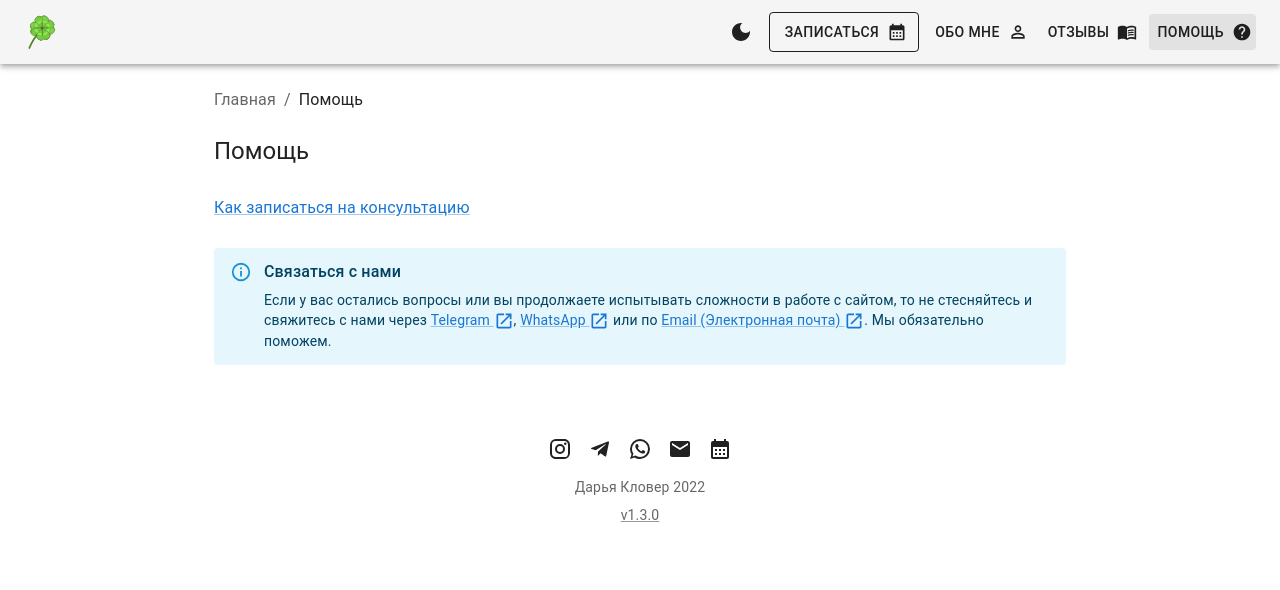
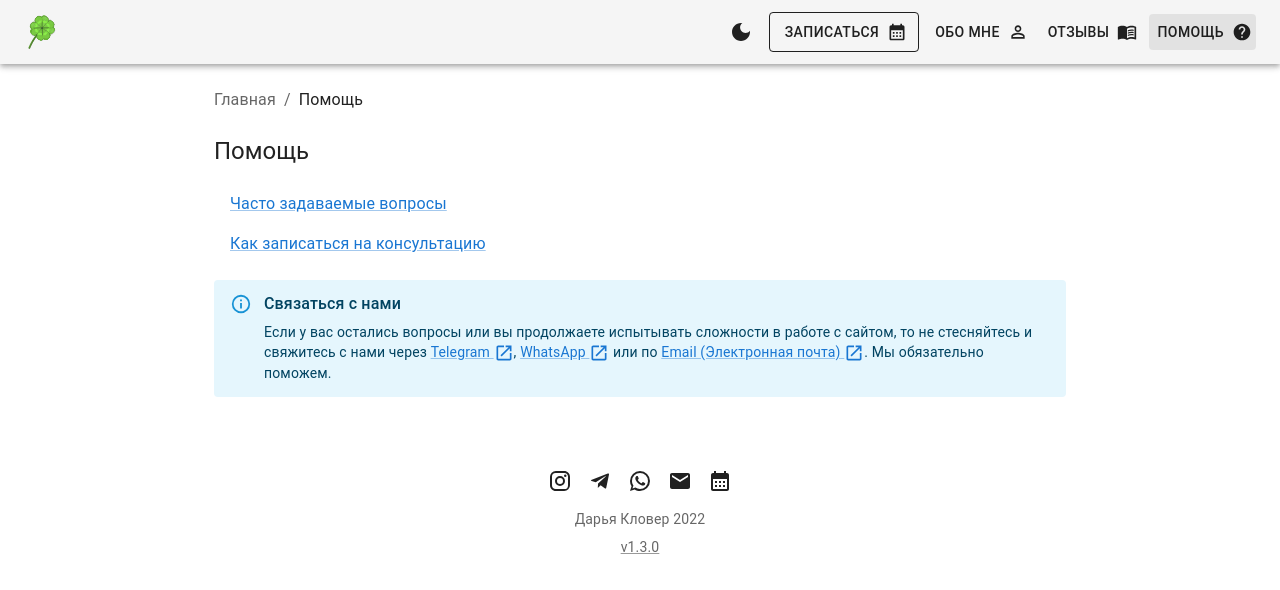
Before and after one commit to SiarheiBobryk/dariaklover, a React (Create React App) app: page /help in a window 1280 px wide. Shown: the top 590 px of the page. Built offline with nearby package versions, Linux system fonts and the light colour scheme; a web font is replaced by a local one.

Commit message:
chore: connect the FAQ page to the UI

```diff
--- a/src/pages/Help/Help.tsx
+++ b/src/pages/Help/Help.tsx
@@ -6,9 +6,9 @@ import { styled } from '@mui/material/styles';
 import Link from '@mui/material/Link';
 import List from '@mui/material/List';
 import ListItem from '@mui/material/ListItem';
-import ListItemText from '@mui/material/ListItemText';
 
 import AlertHelp from '../../components/AlertHelp';
+import faqMetaData from '../Faq/faqMetaData';
 import Heading from '../../components/Heading';
 import helpMetaData from './helpMetaData';
 import howToBookMetaData from '../HowToBook/howToBookMetaData';
@@ -40,14 +40,15 @@ function Help() {
       <Heading>{helpMetaData.heading}</Heading>
 
       <List>
-        <ListItem disableGutters>
-          <ListItemText
-            primary={
-              <Link component={RouterNavLink} to={howToBookMetaData.path}>
-                {howToBookMetaData.heading}
-              </Link>
-            }
-          />
+        <ListItem>
+          <Link component={RouterNavLink} to={faqMetaData.path}>
+            {faqMetaData.heading}
+          </Link>
+        </ListItem>
+        <ListItem>
+          <Link component={RouterNavLink} to={howToBookMetaData.path}>
+            {howToBookMetaData.heading}
+          </Link>
         </ListItem>
       </List>
       <AlertHelp />
```
Also changed, not shown: 1 other file (tests, documents, lock files or other folders).
